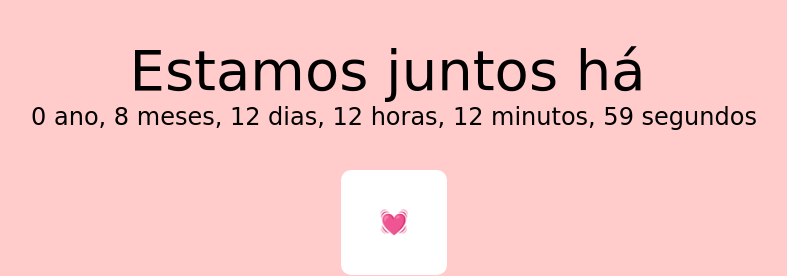
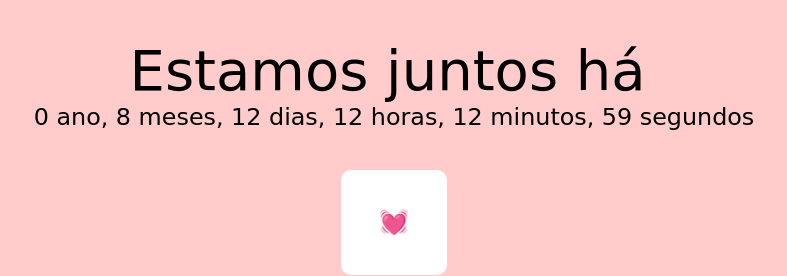
Before and after one commit to mdanyllo/dia-dos-namorados, a plain HTML site: page index.html in a window 1280 px wide. Shown: the top 276 px of the page, 374-1161 px from the left. Drawn offline with Linux system fonts and the light colour scheme; a web font is replaced by a local one.

Commit message:
melhorias4

```diff
--- a/style.css
+++ b/style.css
@@ -166,7 +166,7 @@ margin-left: 19%;
     font-family:"Lovers Quarrel", cursive;
         font-weight: 400;
         font-style: normal;
-    font-size: 150%;
+    font-size: 149%;
     margin-left: 20%;
     margin-bottom: 3%;
 }
```
